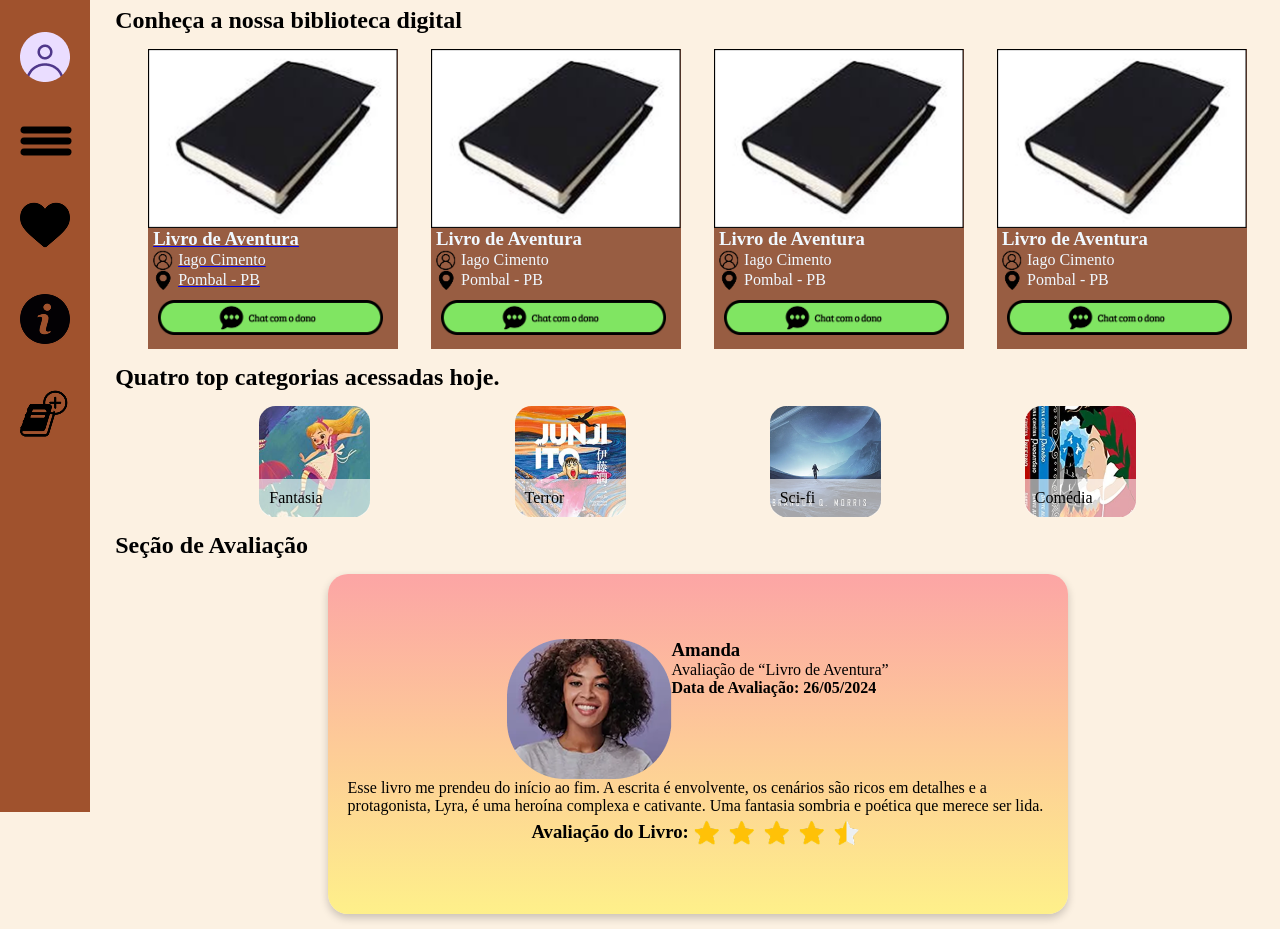
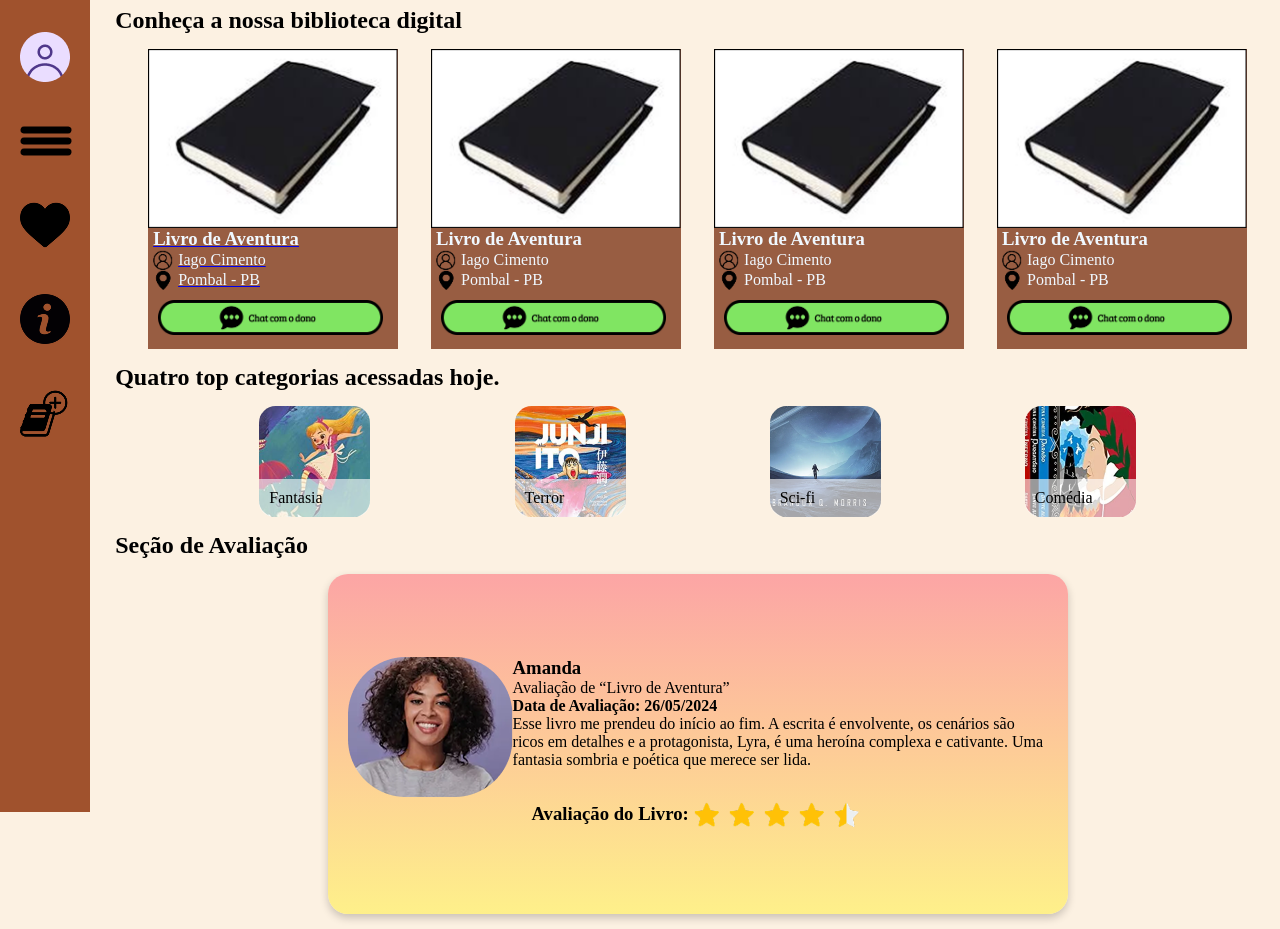
Before and after one commit to Ronaud-Andrade/ShareBook, a plain HTML site: page html/pagina_inicial.html in a window 1280 px wide. Shown: the part 58-987 px from the top of the page. Drawn offline with Linux system fonts and the light colour scheme.

Commit message:
Update pagina_inicial.html

```diff
--- a/html/pagina_inicial.html
+++ b/html/pagina_inicial.html
@@ -148,17 +148,15 @@
         <section class="items-section">
 
             <div class="square3">
-                <div style="display: flex; flex-direction: column; align-items: center; justify-content: flex-start; ">
+                <div style="display: flex; flex-direction: column; align-items: center;">
                     <div style="display: flex; flex-direction: row;">
                         <img src="/fotos/image 30 (1).png">
                         <div style="display: flex; flex-direction: column;">
                             <h3>Amanda</h3>
                             <p>Avaliação de “Livro de Aventura”</p>
                             <h4>Data de Avaliação: 26/05/2024</h4>
+                            <p>Esse livro me prendeu do início ao fim. A escrita é envolvente, os cenários são ricos em detalhes e a protagonista, Lyra, é uma heroína complexa e cativante. Uma fantasia sombria e poética que merece ser lida.</p>
                         </div>
-                    </div>
-                    <div>
-                        <p>Esse livro me prendeu do início ao fim. A escrita é envolvente, os cenários são ricos em detalhes e a protagonista, Lyra, é uma heroína complexa e cativante. Uma fantasia sombria e poética que merece ser lida.</p>
                     </div>
                     <div class="avaliacao" style="display: flex; flex-direction: row; align-items: center;">
                         <h3>Avaliação do Livro:</h3>
```
